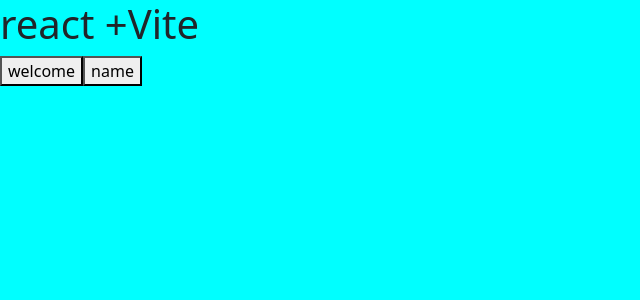
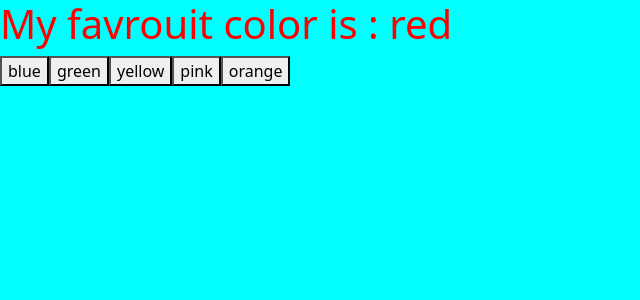
Before and after one commit to AmanTiwari23/React-Lernings, a React (Vite) app: page / in a window 1280 px wide. Shown: the top 300 px of the page, without its empty margins (0-640 px from the left). Built offline with nearby package versions, Linux system fonts and the light colour scheme.

Commit message:
usestate in react

```diff
--- a/src/App.jsx
+++ b/src/App.jsx
@@ -1,28 +1,24 @@
+import { useState } from "react";
 import "./App.css";
+import College, { Course, Fees } from "./assets/Cybrom";
 
 
 const App = () => {
 
-  const display=()=>{
-       alert("welcome to cybrome");
-  }
-  const myval = (e)=>{
-    let mytype = e.type;
-    let myvalue= e.target.value;
-    let mynm = e.target.name;
-    alert(`type = ${mytype}, Value = ${myvalue} , Name = ${mynm}`);
+  const [name,setName] = useState("Tushar!");
+  const [color,setColor] = useState("red");
 
-  }
-  const name = (fnm,snm,e)=>{
-    console.log(e);
-    alert(e.type);
+  const myname = ()=>{
+    setName("Aman Tiwari");
   }
   return (
     <>
-      <h1>react +Vite</h1>
-      <button onClick={display}>welcome</button>
-      <button value="button hai ek " name="btn" onClick={myval}>name</button>
-
+     <h1 style={{color:color}}>My favrouit color is : {color}</h1>
+     <button onClick={()=>{setColor("blue")}}>blue</button>
+     <button onClick={()=>{setColor("green")}}>green</button>
+     <button onClick={()=>{setColor("yellow")}}>yellow</button>
+     <button onClick={()=>{setColor("pink")}}>pink</button>
+     <button onClick={()=>{setColor("orange")}}>orange</button>
     </>
   );
 };
--- /dev/null
+++ b/src/assets/Cybrom.jsx
@@ -0,0 +1,24 @@
+
+const College = ()=>{
+    return (
+   <h1>My college name is Vits College Satna</h1>
+    );
+}
+
+const Fees = ()=>{
+    return(
+        <h1>the course fee is 50000</h1>
+    );
+
+
+}
+
+const Course = ()=>{
+    return(
+        <h1>my course is Web development</h1>
+    )
+}
+
+export default College;
+
+export {Fees,Course};
```
